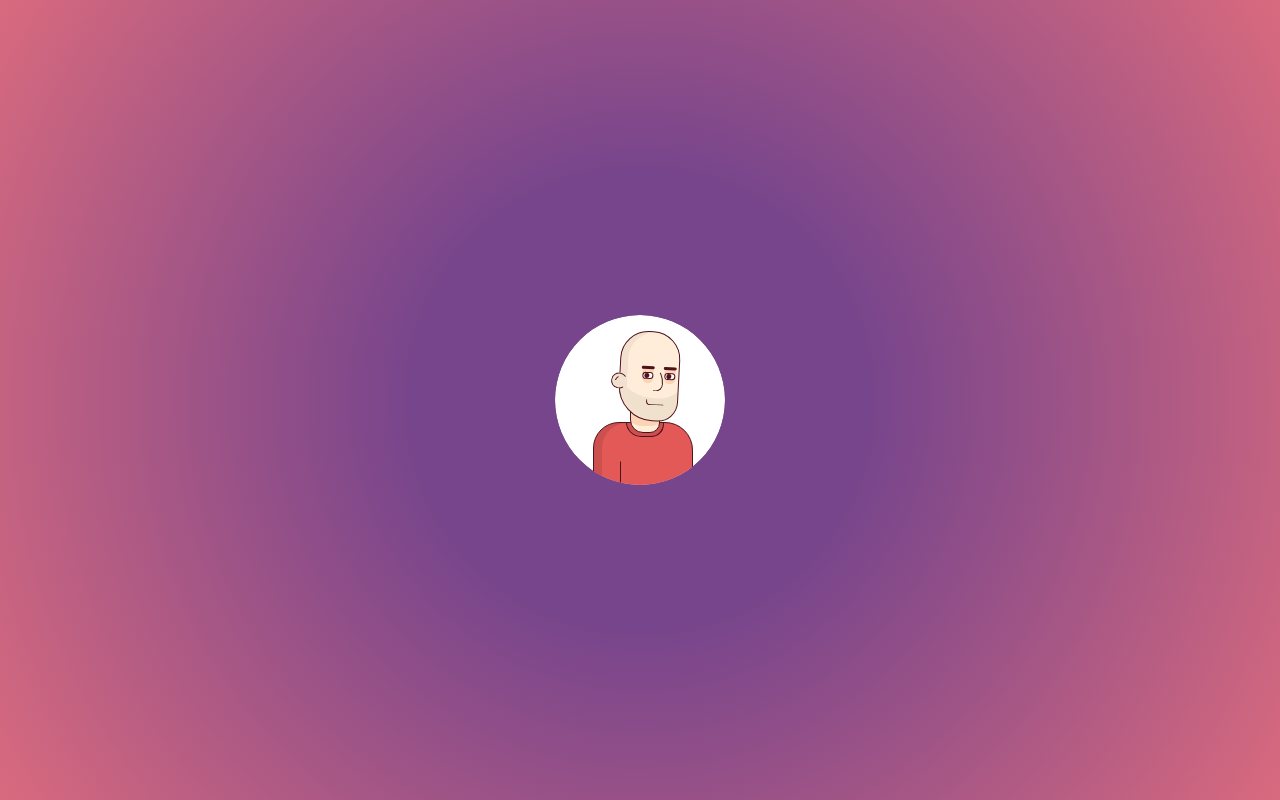
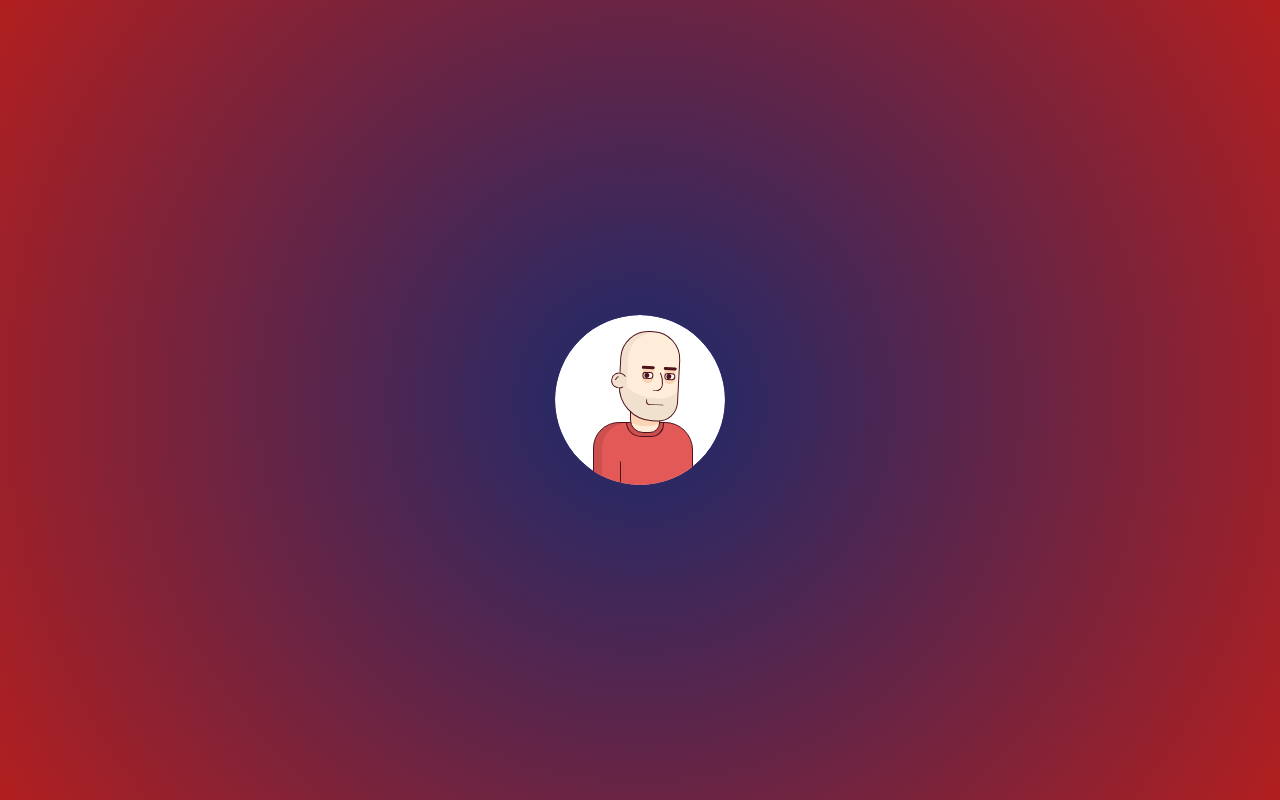
Before and after one commit to lsmantuan/desenho-css, a plain HTML site: page index.html in a window 1280 px wide. Drawn offline with Linux system fonts and the light colour scheme.

Commit message:
Alterações nos Caminhos

```diff
--- a/index.html
+++ b/index.html
@@ -21,7 +21,7 @@
         html, body {
             width: 100%;
             height: 100%;
-            background-image: radial-gradient(circle, #77458C 30%, #D96A7E);
+            background-image: radial-gradient(circle, #1a2a6c, #b21f1f);
         }
 
         * {
```
